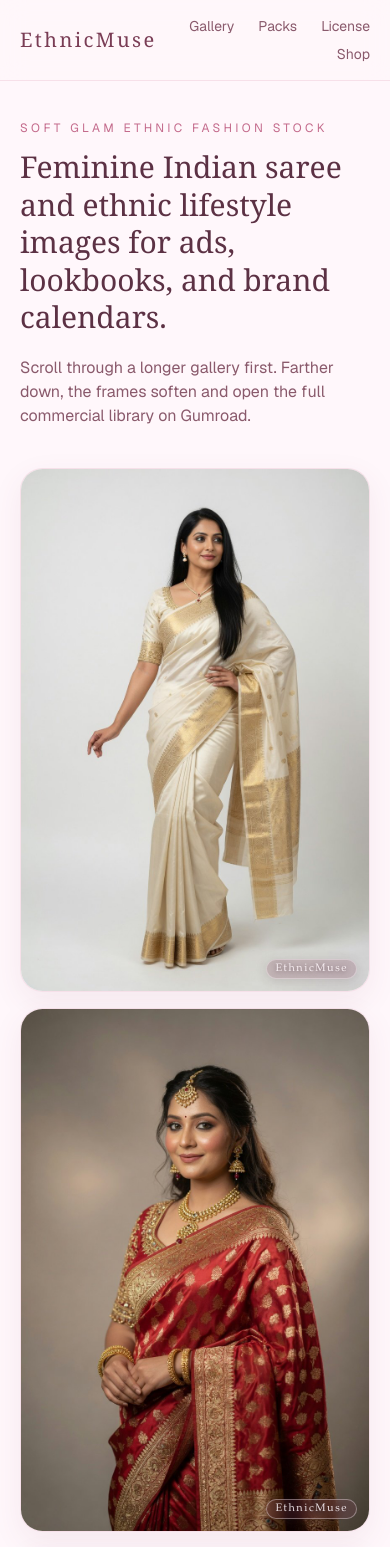
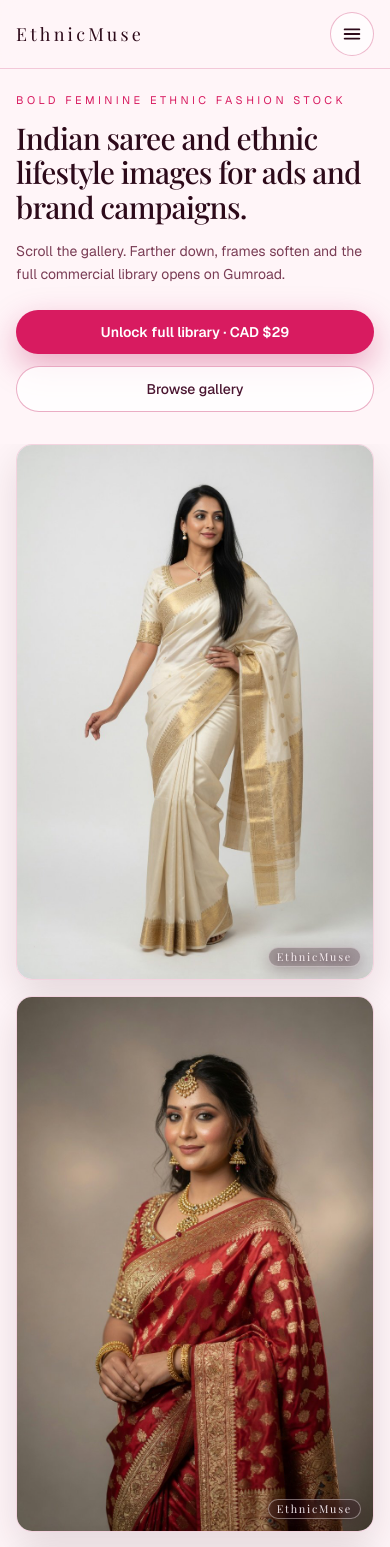
Before and after one commit to TaarakChauhan/ethnicmuse-web, a Next.js app: page / in a window 390 px wide. Shown: the top 1547 px of the page. Built offline with nearby package versions, Linux system fonts and the light colour scheme.

Commit message:
Redesign bold feminine theme with mobile sticky CTA
Editorial fashion styling, Playfair Display, magenta accents, hamburger nav, and safe area sticky unlock bar on mobile.

```diff
--- a/src/app/globals.css
+++ b/src/app/globals.css
@@ -1,16 +1,20 @@
 @import "tailwindcss";
 
 :root {
-  --background: #fff7fb;
-  --foreground: #4a2f3a;
-  --accent: #c46b8c;
-  --muted: #8a5a6c;
+  --background: #fff5f8;
+  --foreground: #4a1530;
+  --accent: #d81b60;
+  --accent-deep: #c2185b;
+  --plum: #2d0a1a;
+  --muted: #7a3d55;
 }
 
 @theme inline {
   --color-background: var(--background);
   --color-foreground: var(--foreground);
   --font-sans: var(--font-geist-sans);
+  --font-serif: var(--font-playfair), "Iowan Old Style", "Palatino Linotype",
+    Palatino, Georgia, serif;
 }
 
 html {
@@ -20,11 +24,13 @@ html {
 body {
   background: var(--background);
   color: var(--foreground);
-  font-family: var(--font-geist-sans), "Iowan Old Style", "Palatino Linotype", Palatino, serif;
+  font-family: var(--font-geist-sans), system-ui, sans-serif;
+  overflow-x: hidden;
 }
 
 ::selection {
-  background: rgb(196 107 140 / 0.28);
+  background: rgb(216 27 96 / 0.28);
+  color: #2d0a1a;
 }
 
 .gallery-frame {
@@ -52,17 +58,21 @@ body {
   bottom: 0.7rem;
   z-index: 20;
   padding: 0.24rem 0.5rem;
-  border: 1px solid rgb(255 247 251 / 0.36);
+  border: 1px solid rgb(255 245 248 / 0.4);
   border-radius: 999px;
-  color: rgb(255 247 251 / 0.88);
-  background: rgb(122 61 85 / 0.24);
-  box-shadow: 0 2px 12px rgb(74 47 58 / 0.18);
+  color: rgb(255 245 248 / 0.92);
+  background: rgb(45 10 26 / 0.32);
+  box-shadow: 0 4px 16px rgb(45 10 26 / 0.28);
   backdrop-filter: blur(4px);
-  font-family: "Iowan Old Style", "Palatino Linotype", Palatino, serif;
+  font-family: var(--font-playfair), Georgia, serif;
   font-size: 0.68rem;
-  letter-spacing: 0.14em;
+  letter-spacing: 0.16em;
   line-height: 1;
   pointer-events: none;
-  text-shadow: 0 1px 5px rgb(74 47 58 / 0.72);
+  text-shadow: 0 1px 6px rgb(45 10 26 / 0.8);
   user-select: none;
 }
+
+.mobile-sticky-cta {
+  padding-bottom: max(0.75rem, env(safe-area-inset-bottom));
+}
--- a/src/app/layout.tsx
+++ b/src/app/layout.tsx
@@ -1,10 +1,16 @@
 import type { Metadata } from "next";
-import { Geist } from "next/font/google";
+import { Geist, Playfair_Display } from "next/font/google";
 import "./globals.css";
 
 const geistSans = Geist({
   variable: "--font-geist-sans",
   subsets: ["latin"],
+});
+
+const playfair = Playfair_Display({
+  variable: "--font-playfair",
+  subsets: ["latin"],
+  weight: ["400", "500", "600", "700"],
 });
 
 export const metadata: Metadata = {
@@ -20,7 +26,11 @@ export default function RootLayout({
 }>) {
   return (
     <html lang="en">
-      <body className={`${geistSans.variable} antialiased`}>{children}</body>
+      <body
+        className={`${geistSans.variable} ${playfair.variable} antialiased`}
+      >
+        {children}
+      </body>
     </html>
   );
 }
--- a/src/app/page.tsx
+++ b/src/app/page.tsx
@@ -121,6 +121,7 @@ const NAV = [
 
 export default function Home() {
   const [progress, setProgress] = useState(0);
+  const [menuOpen, setMenuOpen] = useState(false);
 
   useEffect(() => {
     const onScroll = () => {
@@ -128,32 +129,53 @@ export default function Home() {
         1,
         document.documentElement.scrollHeight - window.innerHeight,
       );
-      // Blur starts later so more photos stay sharp first
-      const raw = window.scrollY / (max * 0.78);
-      setProgress(Math.min(1, Math.max(0, (raw - 0.22) / 0.78)));
+      // Mobile has less scroll room; start blur a touch later so more frames stay sharp
+      const isMobile = window.innerWidth < 768;
+      const startAt = isMobile ? 0.28 : 0.22;
+      const span = isMobile ? 0.72 : 0.78;
+      const raw = window.scrollY / (max * (isMobile ? 0.85 : 0.78));
+      setProgress(Math.min(1, Math.max(0, (raw - startAt) / span)));
     };
     onScroll();
     window.addEventListener("scroll", onScroll, { passive: true });
-    return () => window.removeEventListener("scroll", onScroll);
+    window.addEventListener("resize", onScroll, { passive: true });
+    return () => {
+      window.removeEventListener("scroll", onScroll);
+      window.removeEventListener("resize", onScroll);
+    };
   }, []);
+
+  useEffect(() => {
+    if (!menuOpen) return;
+    const onKey = (e: KeyboardEvent) => {
+      if (e.key === "Escape") setMenuOpen(false);
+    };
+    document.body.style.overflow = "hidden";
+    window.addEventListener("keydown", onKey);
+    return () => {
+      document.body.style.overflow = "";
+      window.removeEventListener("keydown", onKey);
+    };
+  }, [menuOpen]);
 
   const blurPx = useMemo(() => Math.round(progress * 16), [progress]);
   const veil = useMemo(() => Math.min(0.82, progress * 1.05), [progress]);
   const gateVisible = progress > 0.18;
 
   return (
-    <div className="min-h-screen bg-[#fff7fb] text-[#4a2f3a]">
-      <div className="pointer-events-none fixed inset-0 -z-10 bg-[radial-gradient(ellipse_at_top,_#ffe4ef_0%,_#fff7fb_45%,_#f8eef5_100%)]" />
+    <div className="min-h-screen overflow-x-hidden bg-[#fff5f8] text-[#4a1530]">
+      <div className="pointer-events-none fixed inset-0 -z-10 bg-[radial-gradient(ellipse_at_top,_#ffd6e7_0%,_#fff5f8_42%,_#fce4ec_100%)]" />
 
-      <header className="fixed inset-x-0 top-0 z-50 border-b border-[#e8b4c8]/35 bg-[#fff7fb]/80 backdrop-blur-md">
-        <div className="mx-auto flex max-w-6xl items-center justify-between gap-8 px-5 py-4 md:px-8">
+      <header className="fixed inset-x-0 top-0 z-50 border-b border-[#c2185b]/20 bg-[#fff5f8]/88 backdrop-blur-md">
+        <div className="mx-auto flex max-w-6xl items-center justify-between gap-4 px-4 py-3 md:px-8 md:py-4">
           <a
             href="#top"
-            className="font-serif text-xl tracking-[0.12em] text-[#7a3d55] md:text-2xl"
+            className="font-serif text-lg tracking-[0.18em] text-[#2d0a1a] md:text-2xl"
           >
             EthnicMuse
           </a>
-          <nav className="flex flex-wrap items-center justify-end gap-x-6 gap-y-2 text-sm text-[#8a5a6c] md:gap-x-10 md:text-[15px]">
+
+          <nav className="hidden items-center gap-x-10 text-[15px] text-[#7a3d55] md:flex">
             {NAV.map((item) =>
               item.href ? (
                 <a
@@ -161,7 +183,7 @@ export default function Home() {
                   href={item.href}
                   target="_blank"
                   rel="noreferrer"
-                  className="transition hover:text-[#7a3d55]"
+                  className="inline-flex min-h-11 items-center transition hover:text-[#c2185b]"
                 >
                   {item.label}
                 </a>
@@ -169,30 +191,122 @@ export default function Home() {
                 <a
                   key={item.id}
                   href={`#${item.id}`}
-                  className="transition hover:text-[#7a3d55]"
+                  className="inline-flex min-h-11 items-center transition hover:text-[#c2185b]"
                 >
                   {item.label}
                 </a>
               ),
             )}
           </nav>
+
+          <button
+            type="button"
+            className="inline-flex min-h-11 min-w-11 items-center justify-center rounded-full border border-[#c2185b]/30 bg-white/70 text-[#2d0a1a] md:hidden"
+            aria-label={menuOpen ? "Close menu" : "Open menu"}
+            aria-expanded={menuOpen}
+            onClick={() => setMenuOpen((v) => !v)}
+          >
+            <span className="sr-only">{menuOpen ? "Close" : "Menu"}</span>
+            <svg
+              width="22"
+              height="22"
+              viewBox="0 0 24 24"
+              fill="none"
+              stroke="currentColor"
+              strokeWidth="2"
+              strokeLinecap="round"
+              aria-hidden
+            >
+              {menuOpen ? (
+                <>
+                  <path d="M6 6l12 12" />
+                  <path d="M18 6L6 18" />
+                </>
+              ) : (
+                <>
+                  <path d="M4 7h16" />
+                  <path d="M4 12h16" />
+                  <path d="M4 17h16" />
+                </>
+              )}
+            </svg>
+          </button>
         </div>
+
+        {menuOpen && (
+          <div className="border-t border-[#c2185b]/15 bg-[#fff5f8]/98 px-4 py-4 md:hidden">
+            <nav className="flex flex-col gap-1">
+              {NAV.map((item) =>
+                item.href ? (
+                  <a
+                    key={item.label}
+                    href={item.href}
+                    target="_blank"
+                    rel="noreferrer"
+                    className="inline-flex min-h-11 items-center rounded-xl px-3 text-base text-[#4a1530] transition hover:bg-[#ffd6e7]/60"
+                    onClick={() => setMenuOpen(false)}
+                  >
+                    {item.label}
+                  </a>
+                ) : (
+                  <a
+                    key={item.id}
+                    href={`#${item.id}`}
+                    className="inline-flex min-h-11 items-center rounded-xl px-3 text-base text-[#4a1530] transition hover:bg-[#ffd6e7]/60"
+                    onClick={() => setMenuOpen(false)}
+                  >
+                    {item.label}
+                  </a>
+                ),
+              )}
+            </nav>
+          </div>
+        )}
       </header>
 
-      <main id="top" className="relative pt-20">
-        <section className="relative mx-auto max-w-6xl px-5 pb-10 pt-10 md:px-8 md:pt-14">
-          <p className="mb-3 text-xs uppercase tracking-[0.28em] text-[#c46b8c]">
-            Soft glam ethnic fashion stock
+      <main id="top" className="relative pt-[3.75rem] md:pt-20">
+        <section className="relative mx-auto max-w-6xl px-4 pb-8 pt-8 md:px-8 md:pb-12 md:pt-16">
+          <p className="mb-3 text-[11px] uppercase tracking-[0.32em] text-[#d81b60] md:text-xs">
+            Bold feminine ethnic fashion stock
           </p>
-          <h1 className="max-w-3xl font-serif text-3xl font-medium leading-tight text-[#5c3144] md:text-5xl">
-            Feminine Indian saree and ethnic lifestyle images for ads, lookbooks, and brand calendars.
+          <h1 className="max-w-3xl font-serif text-3xl font-medium leading-[1.15] tracking-tight text-[#2d0a1a] sm:text-4xl md:text-5xl lg:text-6xl">
+            <span className="md:hidden">
+              Indian saree and ethnic lifestyle images for ads and brand campaigns.
+            </span>
+            <span className="hidden md:inline">
+              Feminine Indian saree and ethnic lifestyle images for ads, lookbooks, and brand calendars.
+            </span>
           </h1>
-          <p className="mt-5 max-w-2xl text-base text-[#8a5a6c] md:text-lg">
-            Scroll through a longer gallery first. Farther down, the frames soften and open the full commercial library on Gumroad.
+          <p className="mt-4 max-w-2xl text-sm leading-relaxed text-[#7a3d55] md:mt-6 md:text-lg">
+            <span className="md:hidden">
+              Scroll the gallery. Farther down, frames soften and the full commercial library opens on Gumroad.
+            </span>
+            <span className="hidden md:inline">
+              Scroll through a longer gallery first. Farther down, the frames soften and open the full commercial library on Gumroad.
+            </span>
           </p>
+          <div className="mt-6 flex flex-col gap-3 sm:flex-row sm:items-center">
+            <a
+              href={GUMROAD_HERO}
+              target="_blank"
+              rel="noreferrer"
+              className="inline-flex min-h-11 items-center justify-center rounded-full bg-[#d81b60] px-6 py-3 text-sm font-semibold text-white shadow-[0_12px_32px_rgba(194,24,91,0.35)] transition hover:bg-[#c2185b]"
+            >
+              Unlock full library · CAD $29
+            </a>
+            <a
+              href="#gallery"
+              className="inline-flex min-h-11 items-center justify-center rounded-full border border-[#c2185b]/35 bg-white/80 px-6 py-3 text-sm font-medium text-[#4a1530] transition hover:border-[#d81b60] hover:text-[#c2185b]"
+            >
+              Browse gallery
+            </a>
+          </div>
         </section>
 
-        <section id="gallery" className="relative mx-auto max-w-6xl px-5 pb-36 md:px-8">
+        <section
+          id="gallery"
+          className="relative mx-auto max-w-6xl overflow-x-hidden px-4 pb-40 md:px-8 md:pb-36"
+        >
           <div
             className="columns-1 gap-4 sm:columns-2 lg:columns-3"
             style={{
@@ -203,7 +317,7 @@ export default function Home() {
             {GALLERY.map((shot, index) => (
               <figure
                 key={shot.src}
-                className="gallery-frame relative mb-4 break-inside-avoid overflow-hidden rounded-[1.4rem] border border-[#e8b4c8]/40 bg-white/70 shadow-[0_10px_30px_rgba(122,61,85,0.08)]"
+                className="gallery-frame relative mb-4 break-inside-avoid overflow-hidden rounded-2xl border border-[#c2185b]/18 bg-white/80 shadow-[0_14px_40px_rgba(45,10,26,0.12)] md:rounded-[1.6rem] md:shadow-[0_18px_48px_rgba(45,10,26,0.14)]"
                 onContextMenu={(event) => event.preventDefault()}
               >
                 <Image
@@ -226,26 +340,26 @@ export default function Home() {
           </div>
 
           <div
-            className="pointer-events-none absolute inset-x-0 bottom-0 top-[35%] bg-gradient-to-b from-transparent via-[#fff7fb]/55 to-[#fff7fb]"
+            className="pointer-events-none absolute inset-x-0 bottom-0 top-[35%] bg-gradient-to-b from-transparent via-[#fff5f8]/55 to-[#fff5f8]"
             style={{ opacity: veil }}
             aria-hidden
           />
 
           <div
-            className={`sticky bottom-8 z-40 mx-auto mt-[-10rem] max-w-xl px-2 transition-all duration-300 ${
+            className={`sticky bottom-8 z-40 mx-auto mt-[-10rem] hidden max-w-xl px-2 transition-all duration-300 md:block ${
               gateVisible
                 ? "translate-y-0 opacity-100"
                 : "pointer-events-none translate-y-6 opacity-0"
             }`}
           >
-            <div className="rounded-[1.75rem] border border-[#e8b4c8]/55 bg-[#fffafc]/95 p-6 shadow-[0_20px_50px_rgba(122,61,85,0.18)] backdrop-blur-xl md:p-8">
-              <p className="text-xs uppercase tracking-[0.24em] text-[#c46b8c]">
+            <div className="rounded-[1.75rem] border border-[#c2185b]/25 bg-[#fffafc]/95 p-8 shadow-[0_24px_60px_rgba(45,10,26,0.22)] backdrop-blur-xl">
+              <p className="text-xs uppercase tracking-[0.28em] text-[#d81b60]">
                 Unlock more
               </p>
-              <h2 className="mt-3 font-serif text-2xl font-medium text-[#5c3144] md:text-3xl">
+              <h2 className="mt-3 font-serif text-3xl font-medium text-[#2d0a1a]">
                 The rest of the library opens on Gumroad.
               </h2>
-              <p className="mt-3 text-sm leading-relaxed text-[#8a5a6c] md:text-base">
+              <p className="mt-3 text-base leading-relaxed text-[#7a3d55]">
                 Commercial license included. Lifestyle and Ethnic Stock Bundle for Shopify ads, lookbooks, and brand content. CAD $29.
               </p>
               <div className="mt-6 flex flex-col gap-3 sm:flex-row">
@@ -253,7 +367,7 @@ export default function Home() {
                   href={GUMROAD_HERO}
                   target="_blank"
                   rel="noreferrer"
-                  className="inline-flex items-center justify-center rounded-full bg-[#c46b8c] px-5 py-3 text-sm font-semibold text-white transition hover:bg-[#b35a7c]"
+                  className="inline-flex min-h-11 items-center justify-center rounded-full bg-[#d81b60] px-5 py-3 text-sm font-semibold text-white shadow-[0_10px_28px_rgba(194,24,91,0.35)] transition hover:bg-[#c2185b]"
                 >
                   Unlock full library
                 </a>
@@ -261,7 +375,7 @@ export default function Home() {
                   href={GUMROAD_ENTRY}
                   target="_blank"
                   rel="noreferrer"
-                  className="inline-flex items-center justify-center rounded-full border border-[#e8b4c8] bg-white/70 px-5 py-3 text-sm text-[#7a3d55] transition hover:border-[#c46b8c]"
+                  className="inline-flex min-h-11 items-center justify-center rounded-full border border-[#c2185b]/35 bg-white/80 px-5 py-3 text-sm text-[#4a1530] transition hover:border-[#d81b60]"
                 >
                   Start with faces pack
                 </a>
@@ -270,46 +384,55 @@ export default function Home() {
           </div>
         </section>
 
-        <section id="packs" className="border-t border-[#e8b4c8]/35 bg-[#ffeaf2]/55">
-          <div className="mx-auto grid max-w-6xl gap-8 px-5 py-16 md:grid-cols-3 md:px-8">
-            <article className="rounded-[1.4rem] border border-[#e8b4c8]/45 bg-white/80 p-6 shadow-sm">
-              <h3 className="font-serif text-lg font-medium text-[#5c3144]">Lifestyle bundle</h3>
-              <p className="mt-2 text-sm text-[#8a5a6c]">
+        <section
+          id="packs"
+          className="border-t border-[#c2185b]/18 bg-[#ffe0ec]/70"
+        >
+          <div className="mx-auto grid max-w-6xl grid-cols-1 gap-5 px-4 py-14 md:grid-cols-3 md:gap-8 md:px-8 md:py-20">
+            <article className="rounded-2xl border border-[#c2185b]/20 bg-white/90 p-6 shadow-[0_12px_36px_rgba(45,10,26,0.1)] md:rounded-[1.5rem] md:p-7">
+              <h3 className="font-serif text-xl font-medium text-[#2d0a1a]">
+                Lifestyle bundle
+              </h3>
+              <p className="mt-2 text-sm leading-relaxed text-[#7a3d55]">
                 864 ethnic fashion and lifestyle frames. Best mid tier for campaigns. CAD $29.
               </p>
               <a
                 href={GUMROAD_HERO}
                 target="_blank"
                 rel="noreferrer"
-                className="mt-4 inline-block text-sm text-[#c46b8c] hover:text-[#7a3d55]"
+                className="mt-5 inline-flex min-h-11 items-center text-sm font-semibold text-[#d81b60] transition hover:text-[#c2185b]"
               >
                 Open on Gumroad
               </a>
             </article>
-            <article className="rounded-[1.4rem] border border-[#e8b4c8]/45 bg-white/80 p-6 shadow-sm">
-              <h3 className="font-serif text-lg font-medium text-[#5c3144]">Portrait faces</h3>
-              <p className="mt-2 text-sm text-[#8a5a6c]">
+            <article className="rounded-2xl border border-[#c2185b]/20 bg-white/90 p-6 shadow-[0_12px_36px_rgba(45,10,26,0.1)] md:rounded-[1.5rem] md:p-7">
+              <h3 className="font-serif text-xl font-medium text-[#2d0a1a]">
+                Portrait faces
+              </h3>
+              <p className="mt-2 text-sm leading-relaxed text-[#7a3d55]">
                 Smaller entry pack for a first commercial test. CAD $19.
               </p>
               <a
                 href={GUMROAD_ENTRY}
                 target="_blank"
                 rel="noreferrer"
-                className="mt-4 inline-block text-sm text-[#c46b8c] hover:text-[#7a3d55]"
+                className="mt-5 inline-flex min-h-11 items-center text-sm font-semibold text-[#d81b60] transition hover:text-[#c2185b]"
               >
                 Open on Gumroad
               </a>
             </article>
-            <article className="rounded-[1.4rem] border border-[#e8b4c8]/45 bg-white/80 p-6 shadow-sm">
-              <h3 className="font-serif text-lg font-medium text-[#5c3144]">Full shop</h3>
-              <p className="mt-2 text-sm text-[#8a5a6c]">
+            <article className="rounded-2xl border border-[#c2185b]/20 bg-white/90 p-6 shadow-[0_12px_36px_rgba(45,10,26,0.1)] md:rounded-[1.5rem] md:p-7">
+              <h3 className="font-serif text-xl font-medium text-[#2d0a1a]">
+                Full shop
+              </h3>
+              <p className="mt-2 text-sm leading-relaxed text-[#7a3d55]">
                 Browse every EthnicMuse World pack in one place.
               </p>
               <a
                 href={GUMROAD_HOME}
                 target="_blank"
                 rel="noreferrer"
-                className="mt-4 inline-block text-sm text-[#c46b8c] hover:text-[#7a3d55]"
+                className="mt-5 inline-flex min-h-11 items-center text-sm font-semibold text-[#d81b60] transition hover:text-[#c2185b]"
               >
                 Visit shop
               </a>
@@ -317,17 +440,42 @@ export default function Home() {
           </div>
         </section>
 
-        <section id="license" className="mx-auto max-w-6xl px-5 py-16 md:px-8">
-          <h2 className="font-serif text-2xl font-medium text-[#5c3144] md:text-3xl">License in plain words</h2>
-          <p className="mt-4 max-w-3xl text-[#8a5a6c]">
+        <section
+          id="license"
+          className="mx-auto max-w-6xl px-4 py-14 md:px-8 md:py-20"
+        >
+          <h2 className="font-serif text-2xl font-medium text-[#2d0a1a] md:text-4xl">
+            License in plain words
+          </h2>
+          <p className="mt-4 max-w-3xl text-sm leading-relaxed text-[#7a3d55] md:text-base">
             Commercial license included for ads, websites, social, lookbooks, and client work under standard EthnicMuse terms. You cannot resell the files as a competing stock pack or claim the people are real models you photographed. Images are AI generated ethnic fashion stock curated for creative use.
           </p>
         </section>
       </main>
 
-      <footer className="border-t border-[#e8b4c8]/35 py-8 text-center text-sm text-[#9a6a7c]">
-        EthnicMuse World. Soft glam commercial ethnic fashion stock.
+      <footer className="border-t border-[#c2185b]/18 py-8 pb-28 text-center text-sm text-[#7a3d55] md:pb-10">
+        EthnicMuse World. Bold feminine commercial ethnic fashion stock.
       </footer>
+
+      <div
+        className={`fixed inset-x-0 bottom-0 z-50 mobile-sticky-cta transition-all duration-300 md:hidden ${
+          gateVisible
+            ? "translate-y-0 opacity-100"
+            : "pointer-events-none translate-y-full opacity-0"
+        }`}
+      >
+        <div className="border-t border-[#c2185b]/25 bg-[#fff5f8]/95 px-4 pt-3 shadow-[0_-12px_40px_rgba(45,10,26,0.18)] backdrop-blur-xl">
+          <a
+            href={GUMROAD_HERO}
+            target="_blank"
+            rel="noreferrer"
+            className="flex min-h-12 w-full items-center justify-between gap-3 rounded-2xl bg-[#d81b60] px-5 py-3 text-white shadow-[0_10px_28px_rgba(194,24,91,0.4)]"
+          >
+            <span className="text-sm font-semibold tracking-wide">CAD $29</span>
+            <span className="text-sm font-semibold">Unlock full library</span>
+          </a>
+        </div>
+      </div>
     </div>
   );
 }
```
